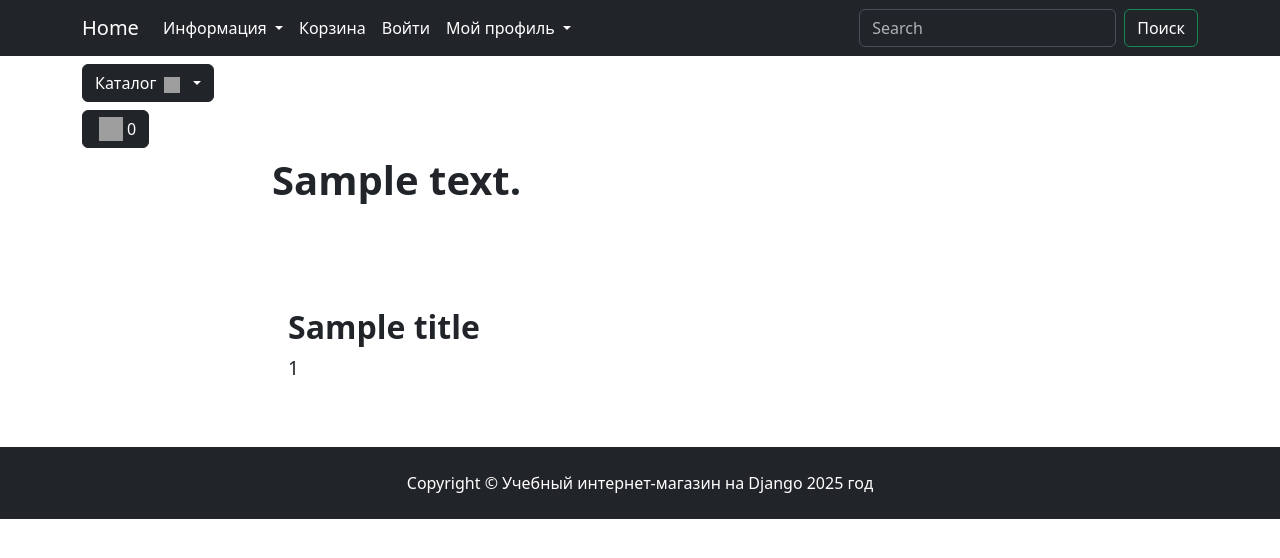
After one commit to kolyaxaxaxa/dev_env, a Django app: template main/templates/main/about.html in a window 1280 px wide. The commit adds this page. Shown: the top 558 px of the page. Run offline with Django 4.2, Linux system fonts and the light colour scheme; the template is opened without the code that fills it: most values are stand-ins (such as "Sample title", 1, 10 or a date in 2020); some libraries are stand-ins or nearby versions; grey boxes are pictures that could not be loaded.

```diff
--- /dev/null
+++ b/main/templates/main/about.html
@@ -0,0 +1,22 @@
+{% extends 'main/base.html' %}
+{% load static %}
+
+{% block css %}
+<link rel="stylesheet" href="{% static 'deps/css/my_footer_css.css' %}">
+{% endblock %}
+
+{% block content %}
+<h1 class="mt-5 pt-5"><strong>{{ content }}</strong></h1>
+<div class="my-5 pt-5 px-2 pb-2 bg-white custom-shadow rounded">
+    <h2 class="m-2"><strong>{{ title }}</strong></h2>
+    <p class="m-2" style="font-size: 1.2rem;">{{ text_on_page }}</p>
+</div>
+{% endblock %}
+
+{% block footer %}
+    <footer class="py-4 bg-dark">
+    <div class="container">
+        <p class="m-0 text-center text-white">Copyright &copy; Учебный интернет-магазин на Django 2025 год</p>
+    </div>
+</footer>
+{% endblock %}
--- a/main/templates/main/base.html
+++ b/main/templates/main/base.html
@@ -23,7 +23,7 @@
     <header>
         <nav class="navbar navbar-expand-lg bg-dark" data-bs-theme="dark">
             <div class="container">
-                <a class="navbar-brand" href="index.html">Home</a>
+                <a class="navbar-brand" href="{% url 'main:index' %}">Home</a>
                 <button class="navbar-toggler" type="button" data-bs-toggle="collapse"
                     data-bs-target="#navbarSupportedContent" aria-controls="navbarSupportedContent"
                     aria-expanded="false" aria-label="Toggle navigation">
@@ -39,7 +39,7 @@
                             <ul class="dropdown-menu">
                                 <li><a class="dropdown-item  text-white" href="#">Доставка и оплата</a></li>
                                 <li><a class="dropdown-item  text-white" href="#">Контактная информация</a></li>
-                                <li><a class="dropdown-item  text-white" href="#">Про нас</a></li>
+                                <li><a class="dropdown-item  text-white" href="{% url 'main:about' %}">Про нас</a></li>
                             </ul>
                         </li>
                         <li class="nav-item">
```
Also changed, not shown: app/urls.py (+2 -5 lines), main/urls.py (added, +10 -0 lines), main/views.py (+6 -1 lines).
